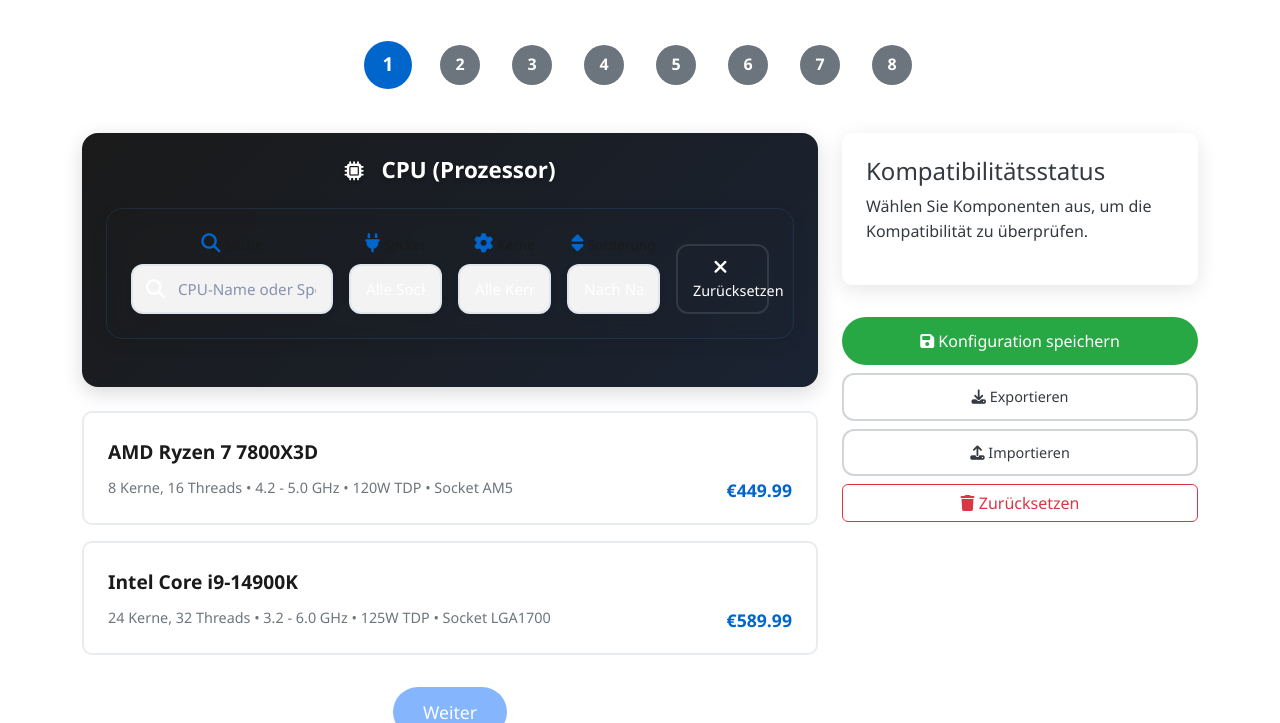
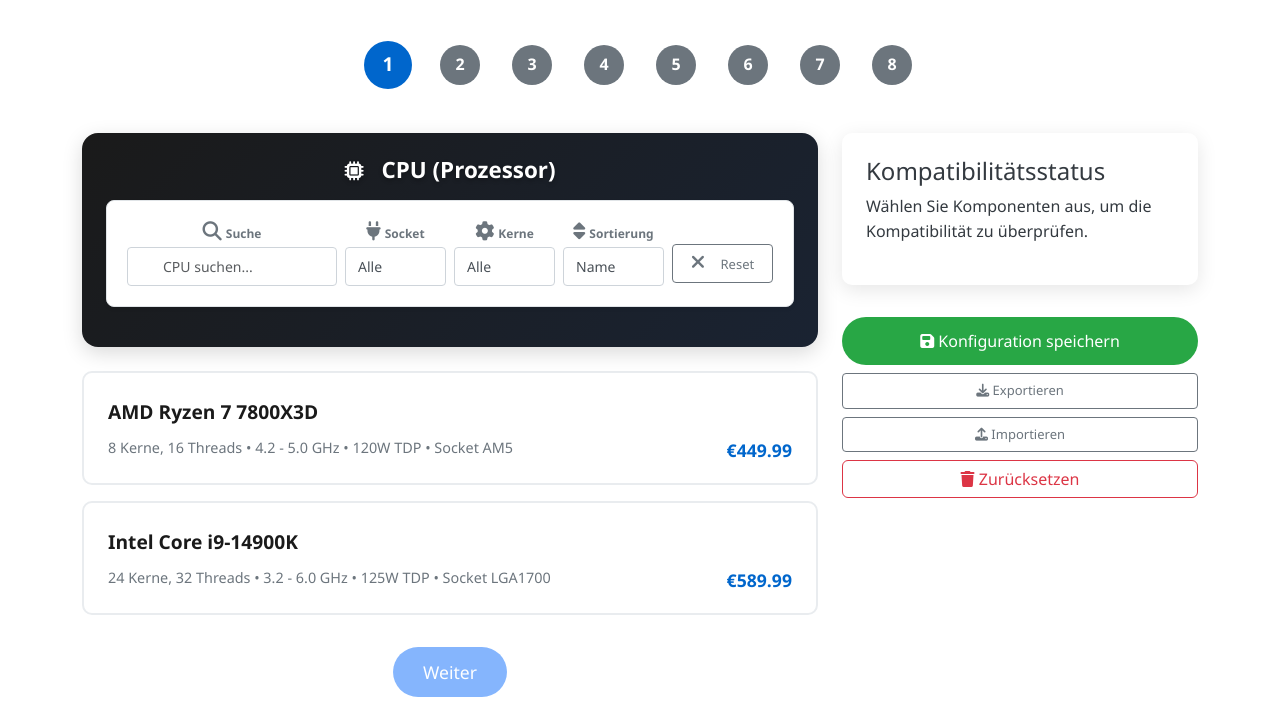
Before and after one commit to typisch-phil/ByteDohnComputer, a Flask app: page /konfigurator in a window 1280 px wide. Shown: the part 247-970 px from the top of the page. Run offline with Flask 3, Linux system fonts and the light colour scheme; data comes from the database, SQL or seed files in the repository.

Commit message:
Improve the appearance and functionality of filter controls
Refactors CSS styling for filter controls and fixes JS filter logic in configurator.js and templates/configurator.html.

Replit-Commit-Author: Agent
Replit-Commit-Session-Id: 86548dde-8285-42e2-a040-36fdc877c8de
Replit-Commit-Screenshot-Url: https://storage.googleapis.com/screenshot-production-us-central1/cebc5e29-37cd-4ca8-9d71-16d38d5127a9/ecb75c6c-2e2f-4d62-9f60-cae1794472c1.jpg

```diff
--- a/static/css/style.css
+++ b/static/css/style.css
@@ -161,126 +161,90 @@ body {
 
 /* Filter Controls */
 .filter-controls {
-    background: linear-gradient(135deg, var(--card-bg) 0%, rgba(45, 53, 69, 0.05) 100%);
-    border: 1px solid rgba(51, 122, 183, 0.2);
-    border-radius: 16px;
-    padding: 1.5rem;
-    margin: 1.5rem 0;
-    box-shadow: 0 4px 16px rgba(0, 0, 0, 0.08);
-    backdrop-filter: blur(8px);
-    position: relative;
-    overflow: hidden;
-}
-
-.filter-controls::before {
-    content: '';
-    position: absolute;
-    top: 0;
-    left: 0;
-    right: 0;
-    height: 2px;
-    background: linear-gradient(90deg, var(--tech-blue), var(--accent-color));
-    opacity: 0.7;
+    background: #ffffff;
+    border: 1px solid #e0e4e7;
+    border-radius: 8px;
+    padding: 1.25rem;
+    margin: 1rem 0;
+    box-shadow: 0 2px 4px rgba(0, 0, 0, 0.05);
 }
 
 .search-box {
     position: relative;
-    margin-bottom: 0;
 }
 
 .search-box i {
     position: absolute;
-    left: 15px;
+    left: 10px;
     top: 50%;
     transform: translateY(-50%);
-    color: var(--tech-blue);
+    color: #6c757d;
     z-index: 2;
-    font-size: 1rem;
 }
 
 .search-box input {
-    padding: 12px 15px 12px 45px;
-    border: 2px solid rgba(51, 122, 183, 0.1);
-    border-radius: 12px;
-    background: rgba(255, 255, 255, 0.95);
-    font-size: 0.95rem;
-    transition: all 0.3s ease;
-    box-shadow: 0 2px 8px rgba(0, 0, 0, 0.05);
+    padding: 8px 12px 8px 35px;
+    border: 1px solid #ced4da;
+    border-radius: 4px;
+    background: #fff;
+    font-size: 14px;
+    width: 100%;
 }
 
 .search-box input:focus {
     border-color: var(--tech-blue);
-    box-shadow: 0 0 0 0.25rem rgba(51, 122, 183, 0.15), 0 4px 12px rgba(0, 0, 0, 0.1);
+    box-shadow: 0 0 0 0.2rem rgba(0, 123, 255, 0.25);
     outline: none;
-    background: #fff;
-    transform: translateY(-1px);
-}
-
-.search-box input::placeholder {
-    color: #8892b0;
-    font-weight: 400;
 }
 
 .form-select {
-    padding: 12px 15px;
-    border: 2px solid rgba(51, 122, 183, 0.1);
-    border-radius: 12px;
-    background: rgba(255, 255, 255, 0.95);
-    color: var(--text-color);
-    font-size: 0.95rem;
-    font-weight: 500;
-    transition: all 0.3s ease;
-    box-shadow: 0 2px 8px rgba(0, 0, 0, 0.05);
+    padding: 8px 12px;
+    border: 1px solid #ced4da;
+    border-radius: 4px;
+    background: #fff;
+    color: #495057;
+    font-size: 14px;
     cursor: pointer;
+    width: 100%;
 }
 
 .form-select:focus {
     border-color: var(--tech-blue);
-    box-shadow: 0 0 0 0.25rem rgba(51, 122, 183, 0.15), 0 4px 12px rgba(0, 0, 0, 0.1);
+    box-shadow: 0 0 0 0.2rem rgba(0, 123, 255, 0.25);
     outline: none;
-    background: #fff;
-    transform: translateY(-1px);
-}
-
-.form-select:hover {
-    border-color: rgba(51, 122, 183, 0.3);
-    transform: translateY(-1px);
 }
 
 /* Filter Labels */
 .filter-controls .form-label {
-    font-size: 0.85rem;
-    color: var(--tech-dark) !important;
-    margin-bottom: 0.5rem;
+    font-size: 12px;
+    color: #6c757d;
+    margin-bottom: 4px;
     display: block;
+    font-weight: 600;
 }
 
 .filter-controls .form-label i {
-    color: var(--tech-blue);
-    margin-right: 0.25rem;
+    margin-right: 4px;
 }
 
 /* Reset Button Styling */
 .btn-outline-secondary {
-    border: 2px solid rgba(108, 117, 125, 0.3);
-    color: var(--text-muted);
+    border: 1px solid #6c757d;
+    color: #6c757d;
     background: transparent;
-    border-radius: 12px;
-    padding: 11px 15px;
-    font-size: 0.9rem;
-    font-weight: 500;
-    transition: all 0.3s ease;
+    border-radius: 4px;
+    padding: 7px 12px;
+    font-size: 13px;
 }
 
 .btn-outline-secondary:hover {
-    background: rgba(108, 117, 125, 0.1);
-    border-color: rgba(108, 117, 125, 0.5);
-    color: var(--tech-dark);
-    transform: translateY(-1px);
+    background: #6c757d;
+    border-color: #6c757d;
+    color: #fff;
 }
 
 .btn-outline-secondary:focus {
-    box-shadow: 0 0 0 0.25rem rgba(108, 117, 125, 0.15);
+    box-shadow: 0 0 0 0.2rem rgba(108, 117, 125, 0.25);
 }
 
 /* Filter Controls Responsive */
--- a/static/js/configurator.js
+++ b/static/js/configurator.js
@@ -63,7 +63,8 @@ class PCConfigurator {
         this.setupFilterListeners();
 
         // Global clear filters function
-        window.clearFilters = (category) => {
+        const self = this;
+        window.clearFilters = function(category) {
             // Reset search
             const searchInput = document.getElementById(`search-${category}`);
             if (searchInput) searchInput.value = '';
@@ -73,7 +74,7 @@ class PCConfigurator {
             selects.forEach(select => select.value = '');
 
             // Reapply filters (which will show all items)
-            this.applyFilters(category);
+            self.applyFilters(category);
         };
     }
 
@@ -125,17 +126,25 @@ class PCConfigurator {
     }
 
     applyFilters(category) {
+        console.log(`Applying filters for category: ${category}`);
         const cards = document.querySelectorAll(`.component-card[data-category="${category}"]`);
+        console.log(`Found ${cards.length} cards for category ${category}`);
+
         const searchTerm = this.getFilterValue(`search-${category}`);
+        console.log(`Search term: ${searchTerm}`);
 
         let filteredCards = Array.from(cards);
 
         // Apply search filter
-        if (searchTerm) {
+        if (searchTerm && searchTerm.trim() !== '') {
             filteredCards = filteredCards.filter(card => {
-                const name = card.querySelector('.component-name').textContent.toLowerCase();
-                const specs = card.querySelector('.component-specs').textContent.toLowerCase();
-                return name.includes(searchTerm.toLowerCase()) || specs.includes(searchTerm.toLowerCase());
+                const nameEl = card.querySelector('.component-name');
+                const specsEl = card.querySelector('.component-specs');
+                const name = nameEl ? nameEl.textContent.toLowerCase() : '';
+                const specs = specsEl ? specsEl.textContent.toLowerCase() : '';
+                const searchLower = searchTerm.toLowerCase().trim();
+                const matches = name.includes(searchLower) || specs.includes(searchLower);
+                return matches;
             });
         }
 
@@ -146,8 +155,17 @@ class PCConfigurator {
         filteredCards = this.applySorting(category, filteredCards);
 
         // Show/hide cards
-        cards.forEach(card => card.classList.add('hidden'));
-        filteredCards.forEach(card => card.classList.remove('hidden'));
+        cards.forEach(card => {
+            if (filteredCards.includes(card)) {
+                card.classList.remove('hidden');
+                card.style.display = '';
+            } else {
+                card.classList.add('hidden');
+                card.style.display = 'none';
+            }
+        });
+
+        console.log(`Filtered to ${filteredCards.length} cards`);
 
         // Show no results message if needed
         this.showNoResultsMessage(category, filteredCards.length === 0);
--- a/templates/configurator.html
+++ b/templates/configurator.html
@@ -35,22 +35,22 @@
 
                             <!-- Filter and Search Controls -->
                             <div class="filter-controls">
-                                <div class="row align-items-end g-3">
+                                <div class="row g-2">
                                     <div class="col-md-4">
-                                        <label class="form-label text-muted fw-medium mb-2">
-                                            <i class="fas fa-search me-1"></i>Suche
+                                        <label class="form-label">
+                                            <i class="fas fa-search"></i>Suche
                                         </label>
                                         <div class="search-box">
                                             <i class="fas fa-search"></i>
-                                            <input type="text" class="form-control" id="search-cpu" placeholder="CPU-Name oder Spezifikation...">
+                                            <input type="text" class="form-control" id="search-cpu" placeholder="CPU suchen...">
                                         </div>
                                     </div>
                                     <div class="col-md-2">
-                                        <label class="form-label text-muted fw-medium mb-2">
-                                            <i class="fas fa-plug me-1"></i>Socket
+                                        <label class="form-label">
+                                            <i class="fas fa-plug"></i>Socket
                                         </label>
                                         <select class="form-select" id="filter-cpu-socket">
-                                            <option value="">Alle Sockel</option>
+                                            <option value="">Alle</option>
                                             <option value="AM5">AM5</option>
                                             <option value="AM4">AM4</option>
                                             <option value="LGA1700">LGA1700</option>
@@ -58,11 +58,11 @@
                                         </select>
                                     </div>
                                     <div class="col-md-2">
-                                        <label class="form-label text-muted fw-medium mb-2">
-                                            <i class="fas fa-cog me-1"></i>Kerne
+                                        <label class="form-label">
+                                            <i class="fas fa-cog"></i>Kerne
                                         </label>
                                         <select class="form-select" id="filter-cpu-cores">
-                                            <option value="">Alle Kerne</option>
+                                            <option value="">Alle</option>
                                             <option value="4">4 Kerne</option>
                                             <option value="6">6 Kerne</option>
                                             <option value="8">8 Kerne</option>
@@ -70,18 +70,19 @@
                                         </select>
                                     </div>
                                     <div class="col-md-2">
-                                        <label class="form-label text-muted fw-medium mb-2">
-                                            <i class="fas fa-sort me-1"></i>Sortierung
+                                        <label class="form-label">
+                                            <i class="fas fa-sort"></i>Sortierung
                                         </label>
                                         <select class="form-select" id="sort-cpu">
-                                            <option value="name">Nach Name</option>
+                                            <option value="name">Name</option>
                                             <option value="price-asc">Preis ↑</option>
                                             <option value="price-desc">Preis ↓</option>
                                         </select>
                                     </div>
                                     <div class="col-md-2">
+                                        <label class="form-label">&nbsp;</label>
                                         <button type="button" class="btn btn-outline-secondary btn-sm w-100" onclick="clearFilters('cpu')">
-                                            <i class="fas fa-times me-1"></i>Zurücksetzen
+                                            <i class="fas fa-times"></i> Reset
                                         </button>
                                     </div>
                                 </div>
```
